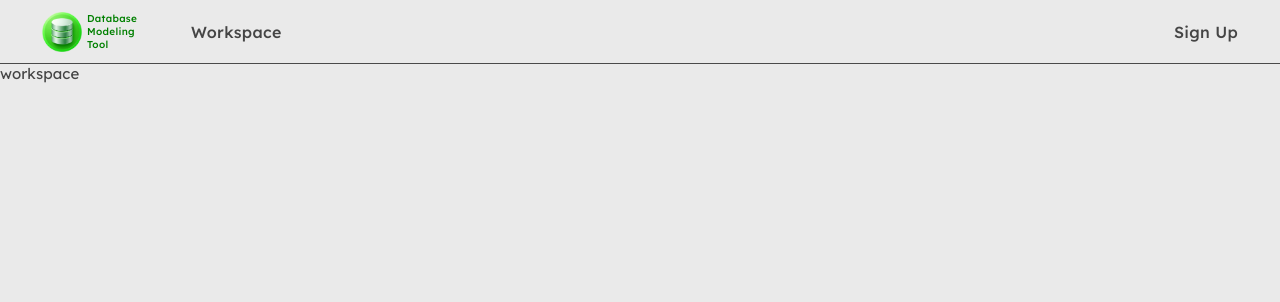
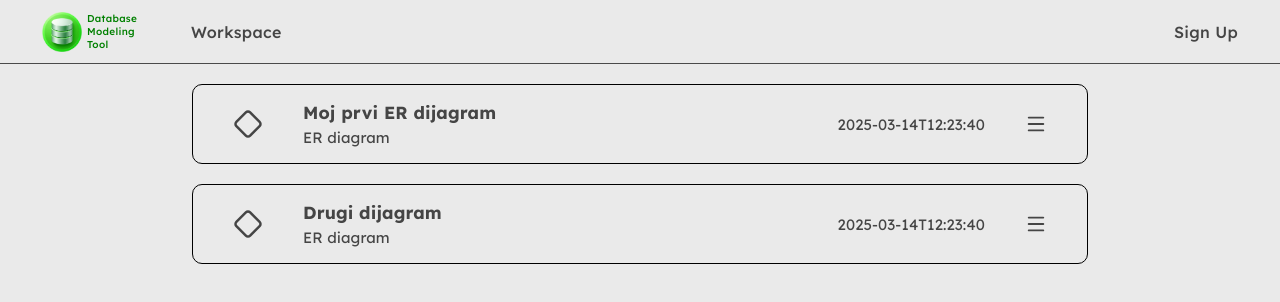
Before and after one commit to Vjekoslav-Radosevic/DBMT-frontend, a Vue app: page /workspace in a window 1280 px wide. Shown: the top 302 px of the page. Built offline with nearby package versions, Linux system fonts and the light colour scheme; no server answers.

Commit message:
fetch and display diagrams

```diff
--- a/src/views/WorkspaceView.vue
+++ b/src/views/WorkspaceView.vue
@@ -1,3 +1,133 @@
 <template>
-    <div>workspace</div>
+    <div v-for="diagram in diagrams" :key="diagram.id" class="diagram" @click="openDiagram($event, diagram.id)">
+        <div class="diagram__right">
+            <Diamond class="diagram__icon" />
+            <div>
+                <h3 class="diagram__name">{{ diagram.name }}</h3>
+                <p>{{ diagram.type }}</p>
+            </div>
+        </div>
+        <div class="diagram__left">
+            <p class="diagram__date">{{ diagram.dateCreated }}</p>
+            <MenuIcon class="diagram__options" />
+        </div>
+    </div>
+    <div v-if="!diagrams.length" class="no-diagrams">
+        <h1 class="no-diagrams__title">No diagrams yet</h1>
+        <p class="no-diagrams__description">When you create some, they will appear here.</p>
+    </div>
 </template>
+
+<script>
+import { Diamond, Menu as MenuIcon } from "lucide-vue-next";
+export default {
+    name: "WorkspaceView",
+    components: { Diamond, MenuIcon },
+    data() {
+        return {
+            diagrams: [
+                { id: "1", name: "Moj prvi ER dijagram", type: "ER diagram", dateCreated: "2025-03-14T12:23:40" },
+                { id: "2", name: "Drugi dijagram", type: "ER diagram", dateCreated: "2025-03-14T12:23:40" },
+            ],
+            apiUrl: import.meta.env.VITE_API_URL,
+        };
+    },
+    mounted() {
+        // this.fetchDiagrams();
+    },
+    methods: {
+        async fetchDiagrams() {
+            try {
+                const response = await fetch(`${this.apiUrl}/api/diagrams`, { credentials: "include" });
+                if (response.ok) {
+                    this.diagrams = await response.json();
+                } else {
+                    console.error(`Cannot fetch diagrams, server responded with status ${response.status}`);
+                }
+            } catch (error) {
+                console.error("An error occured while fetching diagrams: ", error);
+            }
+        },
+        openDiagram(event, id) {
+            if (event.target.classList.contains("diagram__options")) return;
+            this.$router.push({ name: "diagram", params: { id: id } });
+        },
+    },
+};
+</script>
+
+<style scoped lang="scss">
+@use "@/assets/styles/variables" as *;
+
+.diagram {
+    width: 70vw;
+    height: 10vh;
+    display: flex;
+    justify-content: space-between;
+    align-items: center;
+    margin: 20px auto;
+    border-radius: 10px;
+    border: 1px solid black;
+
+    &:hover {
+        cursor: pointer;
+    }
+
+    &__right {
+        display: flex;
+        justify-content: flex-start;
+        align-items: center;
+    }
+
+    &__left {
+        display: flex;
+        justify-content: flex-end;
+        align-items: center;
+    }
+
+    &__name {
+        margin-bottom: 5px;
+    }
+
+    &__icon {
+        width: 30px;
+        height: 30px;
+        margin: 40px;
+    }
+
+    &__options {
+        width: 42px;
+        height: 42px;
+        padding: 10px;
+        margin: 30px;
+        border-radius: 50%;
+
+        &:hover {
+            background-color: $system-sec;
+            cursor: pointer;
+        }
+    }
+
+    &__date {
+        justify-self: flex-end;
+    }
+}
+
+.no-diagrams {
+    display: flex;
+    flex-direction: column;
+    align-items: center;
+    justify-content: center;
+    height: 52vh;
+    text-align: center;
+
+    &__title {
+        font-size: 35px;
+        margin-bottom: 15px;
+    }
+
+    &__description {
+        font-size: 20px;
+    }
+}
+</style>
```
